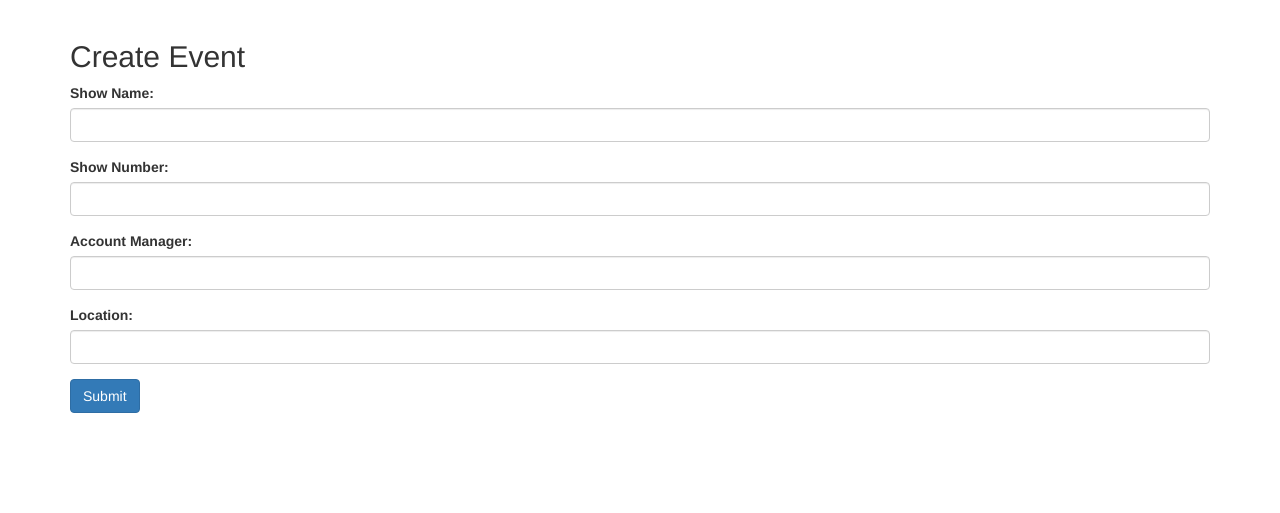
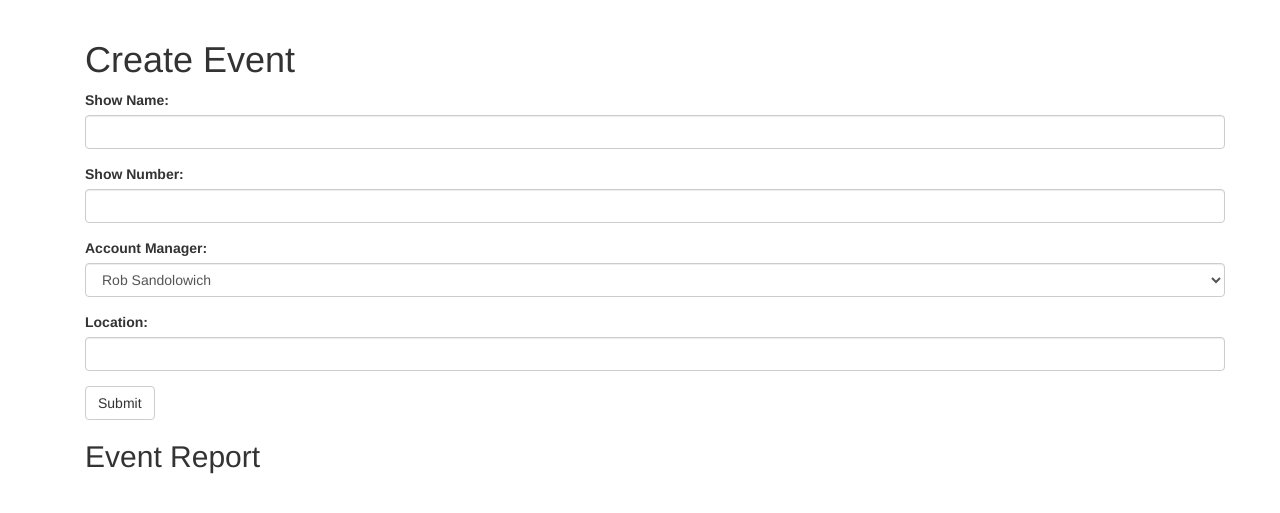
Before and after one commit to ajharris/NSSEventManagement, a Flask app: page /create_event in a window 1280 px wide. Shown: the part 52-565 px from the top of the page. Run offline with Flask 3, Linux system fonts and the light colour scheme; some libraries are stand-ins or nearby versions.

Commit message:
working create_event form with dropdown for account managers

```diff
--- a/nss.py
+++ b/nss.py
@@ -4,13 +4,14 @@ from flask_migrate import Migrate
 from flask_sqlalchemy import SQLAlchemy
 from sqlalchemy import delete
 from flask_wtf import FlaskForm
-from wtforms import StringField, DateTimeField, SubmitField, IntegerField, FloatField
+from wtforms import StringField, DateTimeField, SubmitField, IntegerField, FloatField, SelectField
 from wtforms.validators import DataRequired, InputRequired
 from flask_bootstrap import Bootstrap
 from dotenv import load_dotenv
 import os
 import datetime
 import pandas as pd
+from flask_wtf.csrf import CSRFProtect
 
 basedir = os.path.abspath(os.path.dirname(__file__))
 
@@ -21,6 +22,7 @@ app.config['SQLALCHEMY_DATABASE_URI'] = 'sqlite:///' + os.path.join(basedir, 'da
 app.config['SQLALCHEMY_TRACK_MODIFICATIONS'] = False
 db = SQLAlchemy(app)
 migrate = Migrate(app, db)
+csrf = CSRFProtect(app)
 
 accountManagersList = ['Rob Sandolowich', 'Joel Dubin', 'Corbin Elliott', 'Fox Procenko', 'Dave Lickers']
 
@@ -44,7 +46,7 @@ class ExpenseForm(FlaskForm):
 class EventForm(FlaskForm):
     showName = StringField('Show Name: ', validators=[InputRequired(), DataRequired()])
     showNumber = IntegerField('Show Number: ', validators=[InputRequired(), DataRequired()])
-    accountManager = StringField('Account Manager: ', validators=[InputRequired(), DataRequired()])
+    accountManager = SelectField('Account Manager: ', choices=[], validators=[InputRequired(), DataRequired()])
     location = StringField('Location: ', validators=[InputRequired(), DataRequired()])
     submit = SubmitField('Submit')
 
@@ -149,6 +151,8 @@ def index():
 @app.route('/create_event', methods=['GET', 'POST'])
 def create_event():
     form = EventForm()
+    form.accountManager.choices = [(manager, manager) for manager in accountManagersList]
+
     if form.validate_on_submit():
         event = Event(
             showName=form.showName.data,
--- a/templates/create_event.html
+++ b/templates/create_event.html
@@ -1,27 +1,43 @@
 {% extends "base.html" %}
+{% import "bootstrap/wtf.html" as wtf %}
+
+{% block head %}
+    {{ super() }}
+    <link rel="stylesheet" href="https://cdnjs.cloudflare.com/ajax/libs/bootstrap-datetimepicker/4.17.47/css/bootstrap-datetimepicker.min.css">
+{% endblock %}
+
+{% block scripts %}
+    {{ super() }}
+    <script type="text/javascript" src="https://cdnjs.cloudflare.com/ajax/libs/moment.js/2.18.1/moment.min.js"></script>
+    <script type="text/javascript" src="https://cdnjs.cloudflare.com/ajax/libs/bootstrap-datetimepicker/4.17.47/js/bootstrap-datetimepicker.min.js"></script>
+    <script type="text/javascript">
+        $(function () {
+            $('#event_date').datetimepicker();
+        });
+
+        function refreshEventDisplay() {
+            fetch("/refreshEventDisplay")
+                .then(response => response.text())
+                .then(data => {
+                    document.getElementById("event-report").innerHTML = data;
+                })
+                .catch(error => console.error('Error refreshing event report:', error));
+        }
+    </script>
+{% endblock %}
+
+{% block title %}Events{% endblock %}
 
 {% block page_content %}
-    <h2>Create Event</h2>
-    <form method="POST" action="{{ url_for('create_event') }}">
-        {{ form.hidden_tag() }}
-        <div class="form-group">
-            {{ form.showName.label(class="form-control-label") }}
-            {{ form.showName(class="form-control") }}
+    <div class="container">
+        <h1>Create Event</h1>
+        <div style="position: relative">
+            {{ wtf.quick_form(form) }}
         </div>
-        <div class="form-group">
-            {{ form.showNumber.label(class="form-control-label") }}
-            {{ form.showNumber(class="form-control") }}
+
+        <h2>Event Report</h2>
+        <div id="event-report">
+            {{ event_report | safe }}
         </div>
-        <div class="form-group">
-            {{ form.accountManager.label(class="form-control-label") }}
-            {{ form.accountManager(class="form-control") }}
-        </div>
-        <div class="form-group">
-            {{ form.location.label(class="form-control-label") }}
-            {{ form.location(class="form-control") }}
-        </div>
-        <div class="form-group">
-            {{ form.submit(class="btn btn-primary") }}
-        </div>
-    </form>
+    </div>
 {% endblock %}
```
